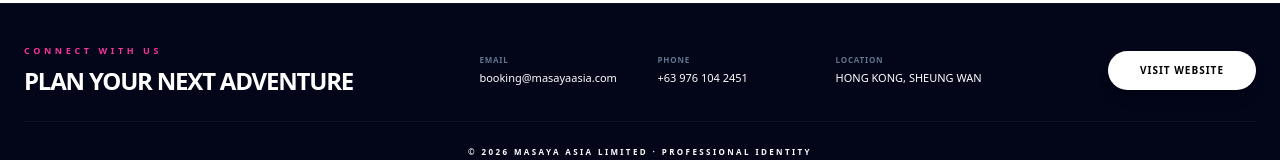
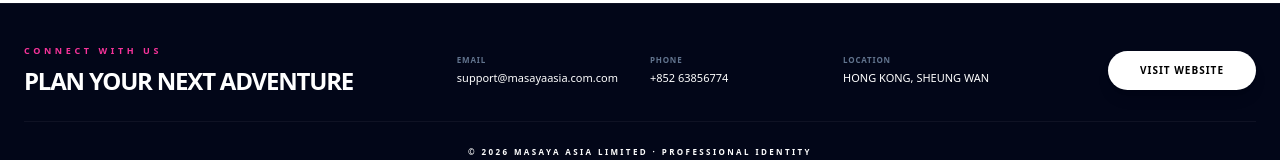
Before and after one commit to clotsss/masayaasia, a Next.js app: page /about-us in a window 1280 px wide. Shown: the part 1823-1983 px from the top of the page. Built offline with nearby package versions, Linux system fonts and the light colour scheme.

Commit message:
Update page.js
fix footer

```diff
--- a/app/about-us/page.js
+++ b/app/about-us/page.js
@@ -184,11 +184,11 @@ export default function AboutUs() {
           <div className="grid grid-cols-1 sm:grid-cols-3 gap-8 text-center md:text-left">
             <div>
               <p className="text-[8px] font-bold text-slate-500 uppercase tracking-widest mb-1">Email</p>
-              <p className="text-white text-[11px]">booking@masayaasia.com</p>
+              <p className="text-white text-[11px]">support@masayaasia.com.com</p>
             </div>
             <div>
               <p className="text-[8px] font-bold text-slate-500 uppercase tracking-widest mb-1">Phone</p>
-              <p className="text-white text-[11px]">+63 976 104 2451</p>
+              <p className="text-white text-[11px]"> +852 63856774</p>
             </div>
             <div>
               <p className="text-[8px] font-bold text-slate-500 uppercase tracking-widest mb-1">Location</p>
```
